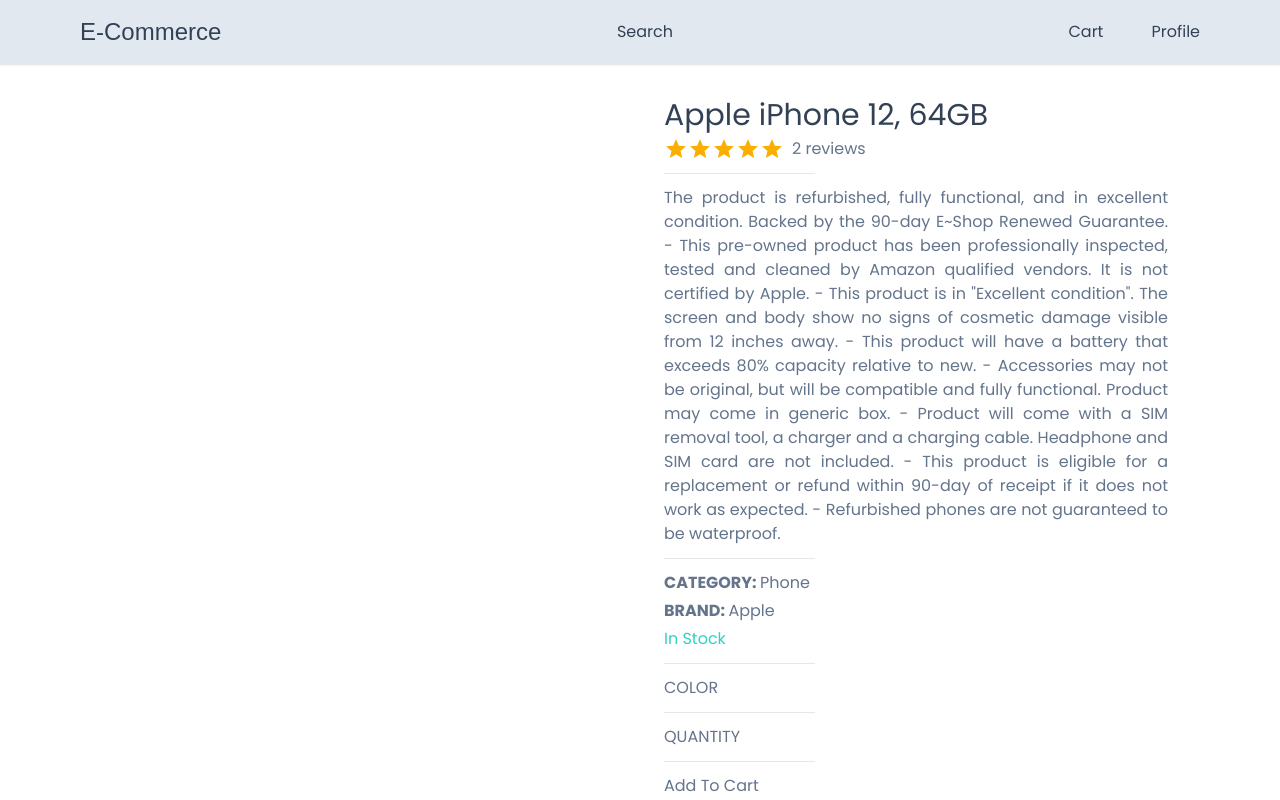
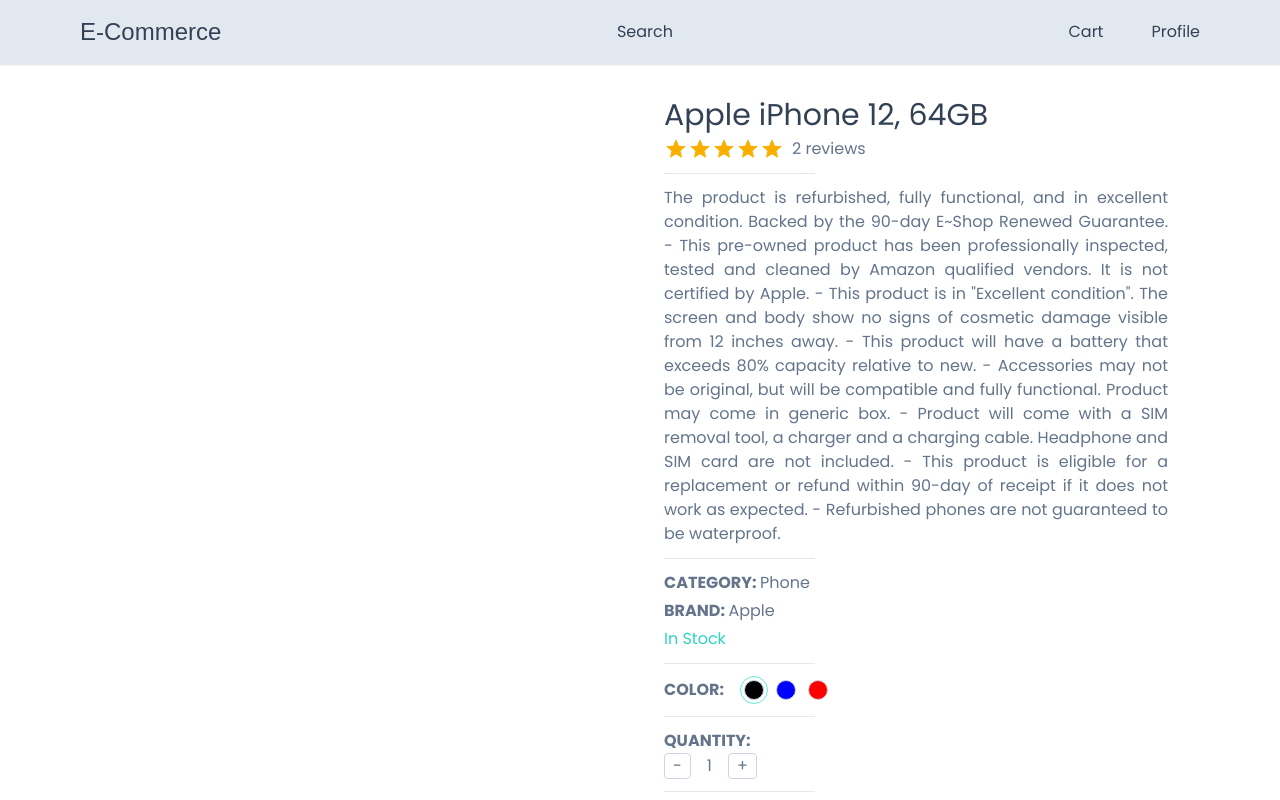
Before and after one commit to vaisakhpn/E-Commerce, a Next.js app: page /product/1 in a window 1280 px wide. Shown: the top 800 px of the page. Built offline with nearby package versions, Linux system fonts and the light colour scheme; a web font is replaced by a local one.

Commit message:
Set color and Quantity function Added

```diff
--- a/app/product/[productId]/ProductDetails.tsx
+++ b/app/product/[productId]/ProductDetails.tsx
@@ -1,19 +1,77 @@
 "use client";
 
+import SetColor from "@/app/products/SetColor";
+import SetQuantity from "@/app/products/SetQuantity";
 import { Rating } from "@mui/material";
+import { useCallback, useState } from "react";
 
 interface ProductDetailsProps {
   product: any;
 }
+export type CartProductType = {
+  id: string;
+  name: string;
+  description: string;
+  category: string;
+  brand: string;
+  selectedImg: SelectedImgType;
+  quantity: number;
+  price: number;
+};
+
+export type SelectedImgType = {
+  color: string;
+  colorCode: string;
+  image: string;
+};
 
 const Horizontal = () => {
   return <hr className="w-[30%] my-2" />;
 };
 
 const ProductDetails: React.FC<ProductDetailsProps> = ({ product }) => {
+  const [cartProduct, setCartProduct] = useState<CartProductType>({
+    id: product.id,
+    name: product.name,
+    description: product.description,
+    category: product.category,
+    brand: product.brand,
+    selectedImg: { ...product.images[0] },
+    quantity: 1,
+    price: product.price,
+  });
+
   const productRating =
     product.reviews.reduce((acc: number, item: any) => item.rating + acc, 0) /
     product.reviews.length;
+
+  const handleColorSelect = useCallback(
+    (value: SelectedImgType) => {
+      setCartProduct((prev) => {
+        return { ...prev, selectedImg: value };
+      });
+    },
+    [cartProduct.selectedImg]
+  );
+
+  const handleQtyDecrease = useCallback(() => {
+    if (cartProduct.quantity === 1) {
+      return;
+    }
+    setCartProduct((prev) => {
+      return { ...prev, quantity: prev.quantity - 1 };
+    });
+  }, [cartProduct]);
+
+  const handleQtyIncrease = useCallback(() => {
+    if (cartProduct.quantity === 5) {
+      return;
+    }
+
+    setCartProduct((prev) => {
+      return { ...prev, quantity: prev.quantity + 1 };
+    });
+  }, [cartProduct]);
 
   return (
     <div className="grid sm:grid-cols-1 md:grid-cols-2 gap-12">
@@ -33,15 +91,27 @@
         </div>
         <div>
           <span className="font-semibold">BRAND: </span>
-           {product.brand}
+          {product.brand}
         </div>
         <div className={product.inStock ? "text-teal-400" : "text-rose-400"}>
           {product.inStock ? "In Stock" : "Out of Stock"}
         </div>
         <Horizontal />
-        <div className="uppercase">Color</div>
+        <div className="uppercase">
+          <SetColor
+            cartProduct={cartProduct}
+            images={product.images}
+            handleColorSelect={handleColorSelect}
+          />
+        </div>
         <Horizontal />
-        <div className="uppercase">QUANTITY</div>
+        <div className="uppercase">
+          <SetQuantity
+            cartProduct={cartProduct}
+            handleQtyIncrease={handleQtyIncrease}
+            handleQtyDecrease={handleQtyDecrease}
+          />
+        </div>
         <Horizontal />
         <div>Add To Cart</div>
       </div>
--- a/app/product/[productId]/page.tsx
+++ b/app/product/[productId]/page.tsx
@@ -7,7 +7,7 @@
 }
 
 const Product = ({params}:{params:IParams}) => {
-    console.log(params)
+
     return (<div className="p-8"><Container>
         <ProductDetails product={product} />
         </Container></div>  );
--- /dev/null
+++ b/app/products/SetColor.tsx
@@ -0,0 +1,48 @@
+"use client";
+
+import {
+  CartProductType,
+  SelectedImgType,
+} from "../product/[productId]/ProductDetails";
+
+interface SetColorProps {
+  images: SelectedImgType[];
+  cartProduct: CartProductType;
+  handleColorSelect: (value: SelectedImgType) => void;
+}
+
+const SetColor: React.FC<SetColorProps> = ({
+  images,
+  cartProduct,
+  handleColorSelect,
+}) => {
+  return (
+    <div>
+      <div className="flex gap-4 items-center">
+        <span className="font-semibold">COLOR:</span>
+        <div className="flex gap-1">
+          {images.map((image) => {
+            return (
+              <div
+                key={image.color}
+                onClick={() => handleColorSelect(image)}
+                className={`h-7 w-7 rounded-full border-teal-300 flex items-center justify-center ${
+                  cartProduct.selectedImg.color === image.color
+                    ? "border-[1.5px]"
+                    : "border-none"
+                }`}
+              >
+                <div
+                  style={{ background: image.colorCode }}
+                  className="h-5 w-5 rounded-full border-[1.2px] border-slate-300 cursor-pointer"
+                ></div>
+              </div>
+            );
+          })}
+        </div>
+      </div>
+    </div>
+  );
+};
+
+export default SetColor;
--- /dev/null
+++ b/app/products/SetQuantity.tsx
@@ -0,0 +1,38 @@
+"use client";
+
+import { CartProductType } from "../product/[productId]/ProductDetails";
+
+interface SetQtyProps {
+  cartCounter?: boolean;
+  cartProduct: CartProductType;
+  handleQtyIncrease: () => void;
+  handleQtyDecrease: () => void;
+}
+
+const btnStyles = "border-[1.2px] border-slate-300 px-2 rounded";
+
+const SetQuantity: React.FC<SetQtyProps> = ({
+  cartProduct,
+  cartCounter,
+  handleQtyDecrease,
+  handleQtyIncrease,
+}) => {
+  return (
+    <div className="flex gap-8 items-center">
+      <div>
+        {cartCounter ? null : <div className="font-semibold">QUANTITY:</div>}
+        <div className="flex gap-4 items-center text-base">
+          <button onClick={handleQtyDecrease} className={btnStyles}>
+            -
+          </button>
+          <div>{cartProduct.quantity}</div>
+          <button onClick={handleQtyIncrease} className={btnStyles}>
+            +
+          </button>
+        </div>
+      </div>
+    </div>
+  );
+};
+
+export default SetQuantity;
```
